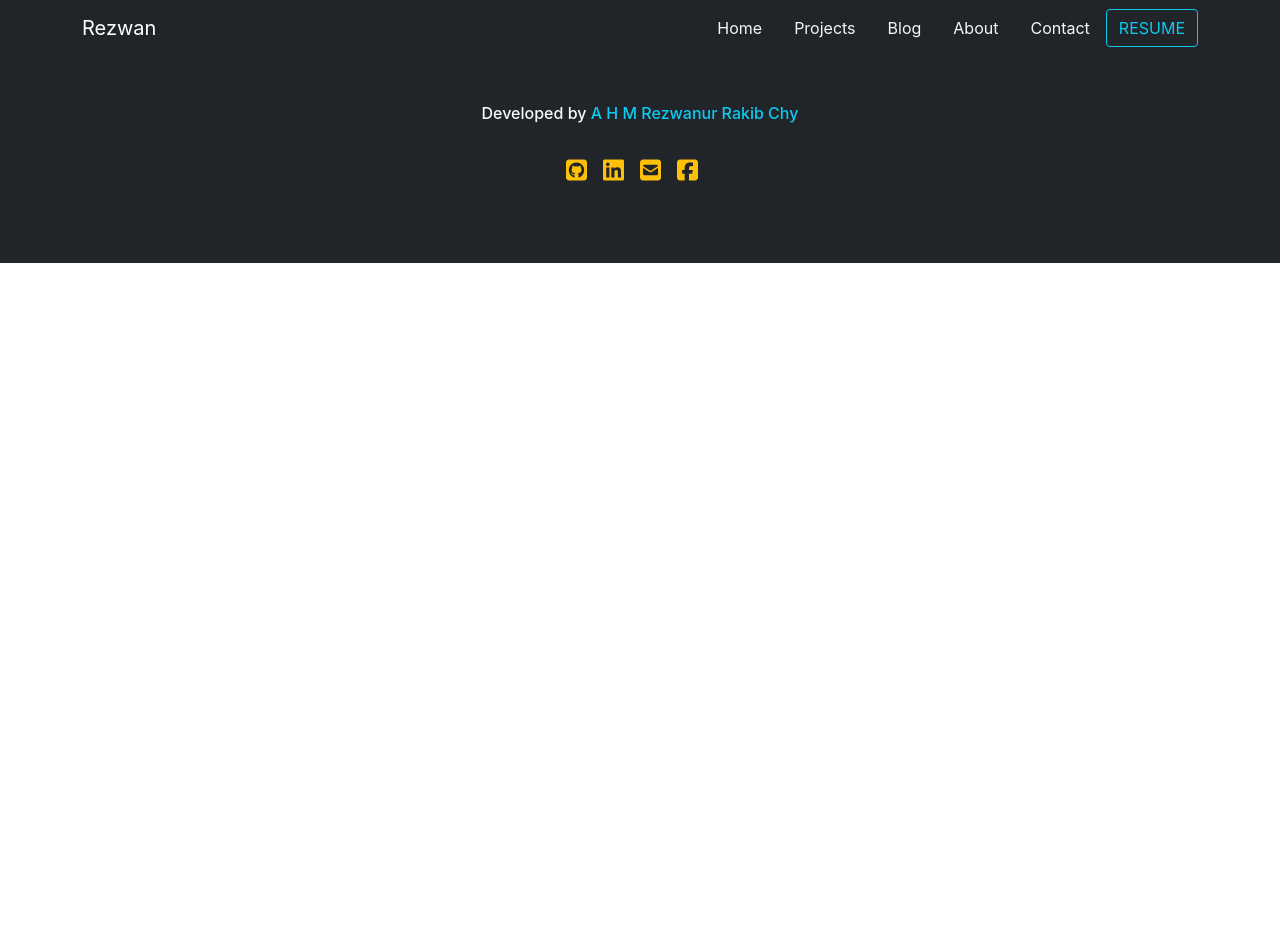
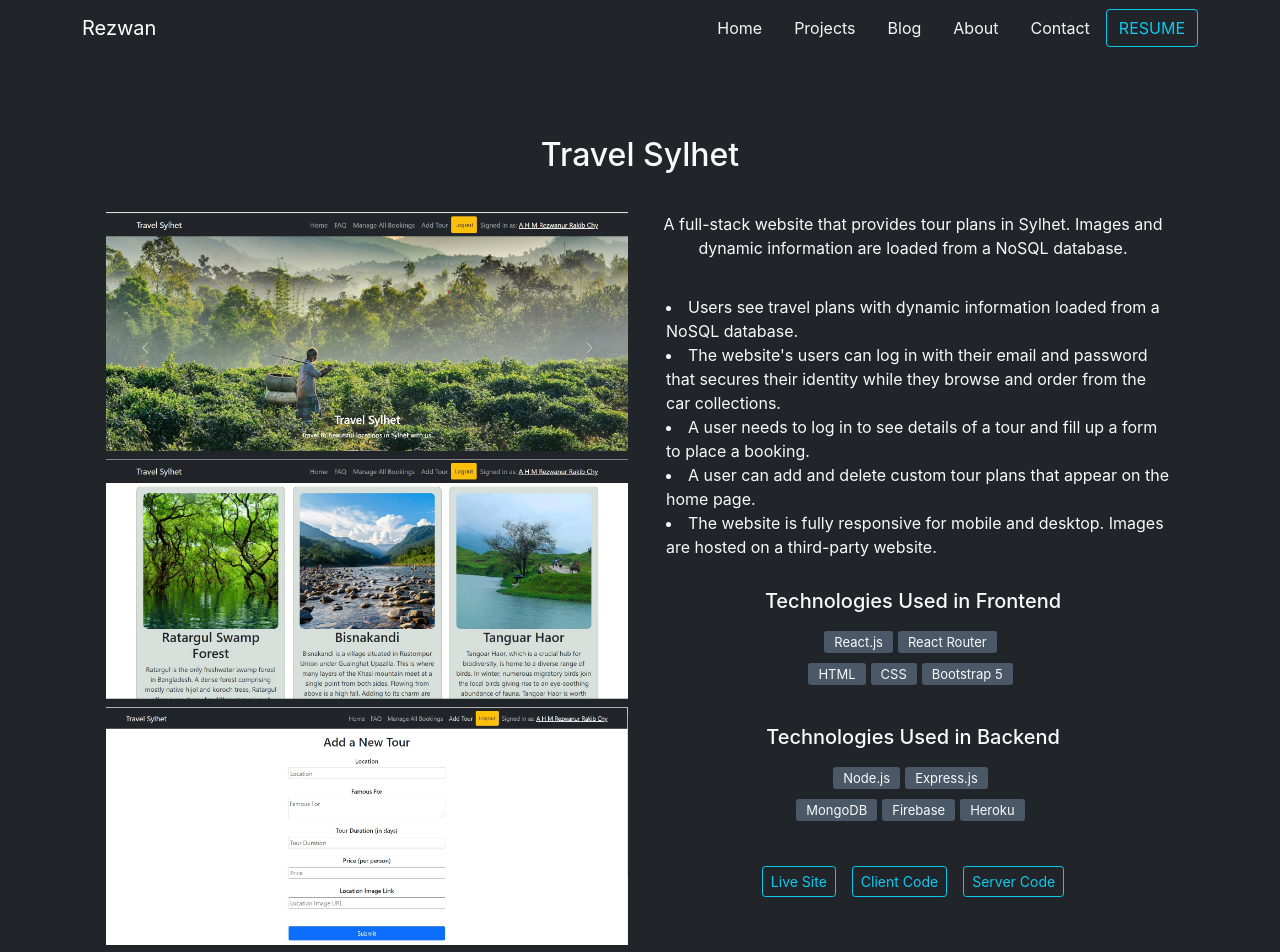
Before and after one commit to rezbd/first-portfolio, a React (Create React App) app: page /travel in a window 1280 px wide. Shown: the top 952 px of the page. Before the commit the page ends 800 px from the top, so only its background shows below. Built offline with nearby package versions, Linux system fonts and the light colour scheme.

Commit message:
added travel sylhet page

```diff
--- a/src/App.js
+++ b/src/App.js
@@ -11,6 +11,7 @@ import Contact from './components/Contact/Contact';
 import Blog from './components/Blog/Blog';
 import Footer from './components/Footer/Footer';
 import AntiqueCars from './components/Details/AntiqueCars/AntiqueCars';
+import TravelSylhet from './components/Details/TravelSylhet/TravelSylhet';
 
 function App() {
   return (
@@ -36,6 +37,9 @@ function App() {
           <Route path="/antique">
             <AntiqueCars></AntiqueCars>
           </Route>
+          <Route path="/travel">
+            <TravelSylhet></TravelSylhet>
+          </Route>
         </Switch>
         <Footer></Footer>
       </Router>
--- /dev/null
+++ b/src/components/Details/TravelSylhet/TravelSylhet.js
@@ -0,0 +1,71 @@
+import React from 'react';
+import { Link } from 'react-router-dom';
+import travel1 from '../../../images/travel-sylhet1_3.jpg'
+import travel2 from '../../../images/travel2.jpg'
+import travel3 from '../../../images/travel3.jpg'
+
+const TravelSylhet = () => {
+    return (
+        <div style={{ paddingTop: "80px", paddingBottom: "80px" }} className="bg-dark text-light">
+            <div className="row container mx-auto">
+                <h2 style={{ paddingBottom: "30px" }}>Travel Sylhet</h2>
+                <div className="col-12 col-md-6">
+                    <img className="w-100 mb-2" src={travel1} alt="" />
+                    <img className="w-100 mb-2" src={travel2} alt="" />
+                    <img className="w-100 mb-2" src={travel3} alt="" />
+                </div>
+                <div className="col-12 col-md-6">
+                    <p style={{ marginBottom: "35px" }}>A full-stack website that provides tour plans in Sylhet. Images and dynamic information are loaded from a NoSQL database.</p>
+                    <div style={{ textAlign: "left", marginBottom: "30px", marginLeft: "14px" }}>
+                        <li>Users see travel plans with dynamic information loaded from a NoSQL database.</li>
+                        <li>The website's users can log in with their email and password that secures their identity while they browse and order from the car collections.</li>
+                        <li>A user needs to log in to see details of a tour and fill up a form to place a booking.</li>
+                        <li>A user can add and delete custom tour plans that appear on the home page.</li>
+                        <li>The website is fully responsive for mobile and desktop. Images are hosted on a third-party website.</li>
+                    </div>
+                    <div style={{ marginBottom: "40px" }}>
+                        <h5>Technologies Used in Frontend</h5>
+                        <div className="technologies">
+                            <div className="py-2">
+                                <span>React.js</span>
+                                <span>React Router</span>
+                            </div>
+                            <div>
+                                <span>HTML</span>
+                                <span>CSS</span>
+                                <span>Bootstrap 5</span>
+                            </div>
+                        </div>
+                    </div>
+                    <div style={{ marginBottom: "45px" }}>
+                        <h5>Technologies Used in Backend</h5>
+                        <div className="technologies">
+                            <div className="py-2">
+                                <span>Node.js</span>
+                                <span>Express.js</span>
+                            </div>
+                            <div>
+                                <span>MongoDB</span>
+                                <span>Firebase</span>
+                                <span>Heroku</span>
+                            </div>
+                        </div>
+                    </div>
+                    <div>
+                        <Link className="me-3" to={{ pathname: "https://antique-cars.web.app/" }} target="_blank">
+                            <button className="btn btn-sm btn-outline-info">Live Site</button>
+                        </Link>
+                        <Link className="me-3" to={{ pathname: "https://github.com/rezbd/antique-cars-client-side" }} target="_blank">
+                            <button className="btn btn-sm btn-outline-info">Client Code</button>
+                        </Link>
+                        <Link to={{ pathname: "https://github.com/rezbd/antique-cars-server-side" }} target="_blank">
+                            <button className="btn btn-sm btn-outline-info">Server Code</button>
+                        </Link>
+                    </div>
+                </div>
+            </div>
+        </div>
+    );
+};
+
+export default TravelSylhet;
--- a/src/components/Header/Header.js
+++ b/src/components/Header/Header.js
@@ -10,7 +10,7 @@ const Header = () => {
             <>
                 <Navbar className="nav-container" bg="dark" variant="dark" sticky="top" collapseOnSelect expand="lg">
                     <Container>
-                        <Navbar.Brand href="#home">Rezwan</Navbar.Brand>
+                        <Navbar.Brand as={NavLink} to="/home">Rezwan</Navbar.Brand>
                         <Navbar.Toggle />
                         <Navbar.Collapse className="justify-content-end">
                             <Nav.Link activeStyle={{ color: "white", textDecoration: "overline" }} className="main-nav" as={NavLink} to="/home">Home</Nav.Link>
--- a/src/components/Projects/Projects.js
+++ b/src/components/Projects/Projects.js
@@ -48,7 +48,7 @@ const Projects = () => {
                     <div className="col-12 col-md-5 py-3">
                         <h3>Travel Sylhet</h3>
                         <p>A full-stack website that provides tour plans in Sylhet. Images and dynamic information are loaded from a NoSQL database.</p>
-                        <Link to="">
+                        <Link to="/travel">
                             <button className="mb-3 mt-1 btn btn-sm btn-outline-info">Learn More</button>
                         </Link>
                         <div className="technologies">
```
